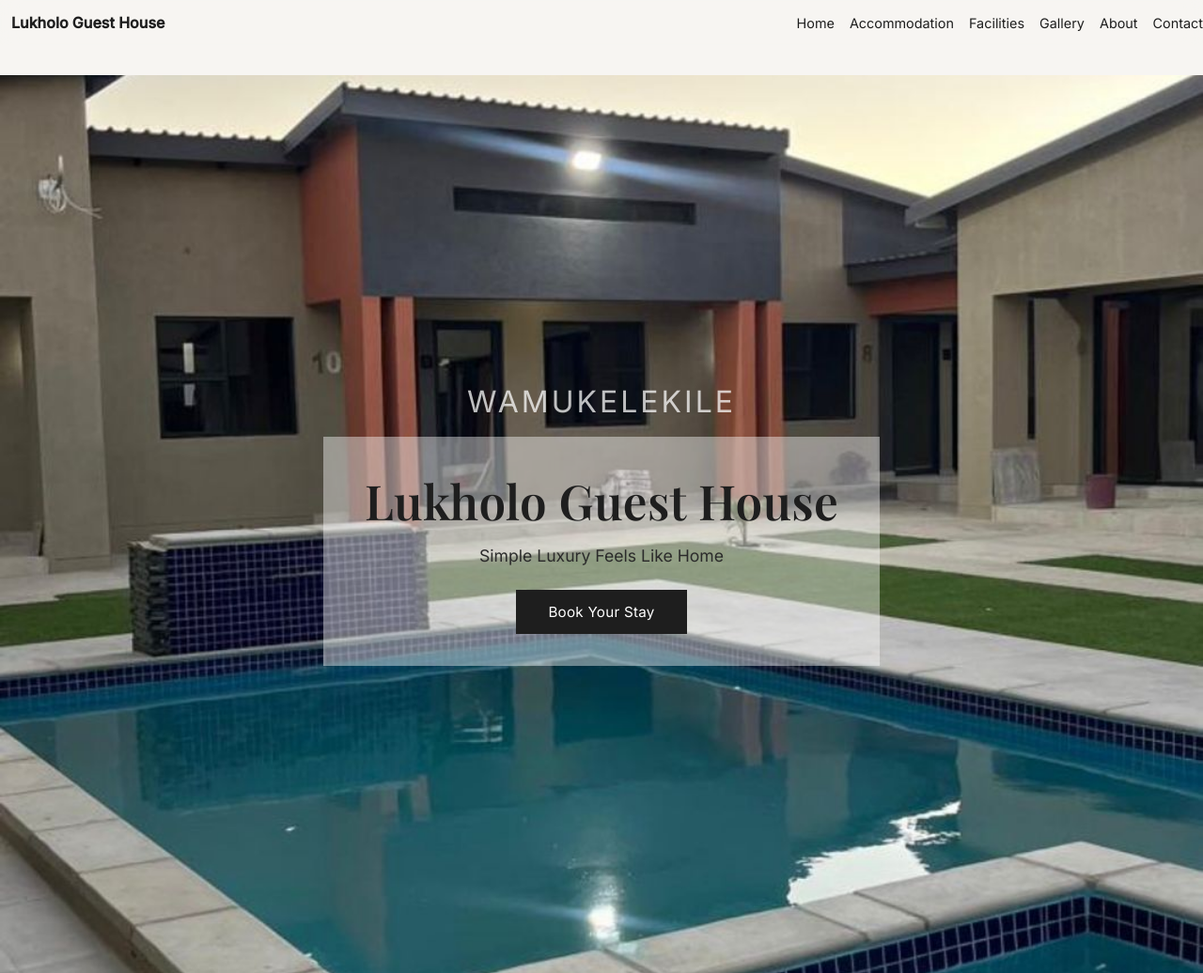
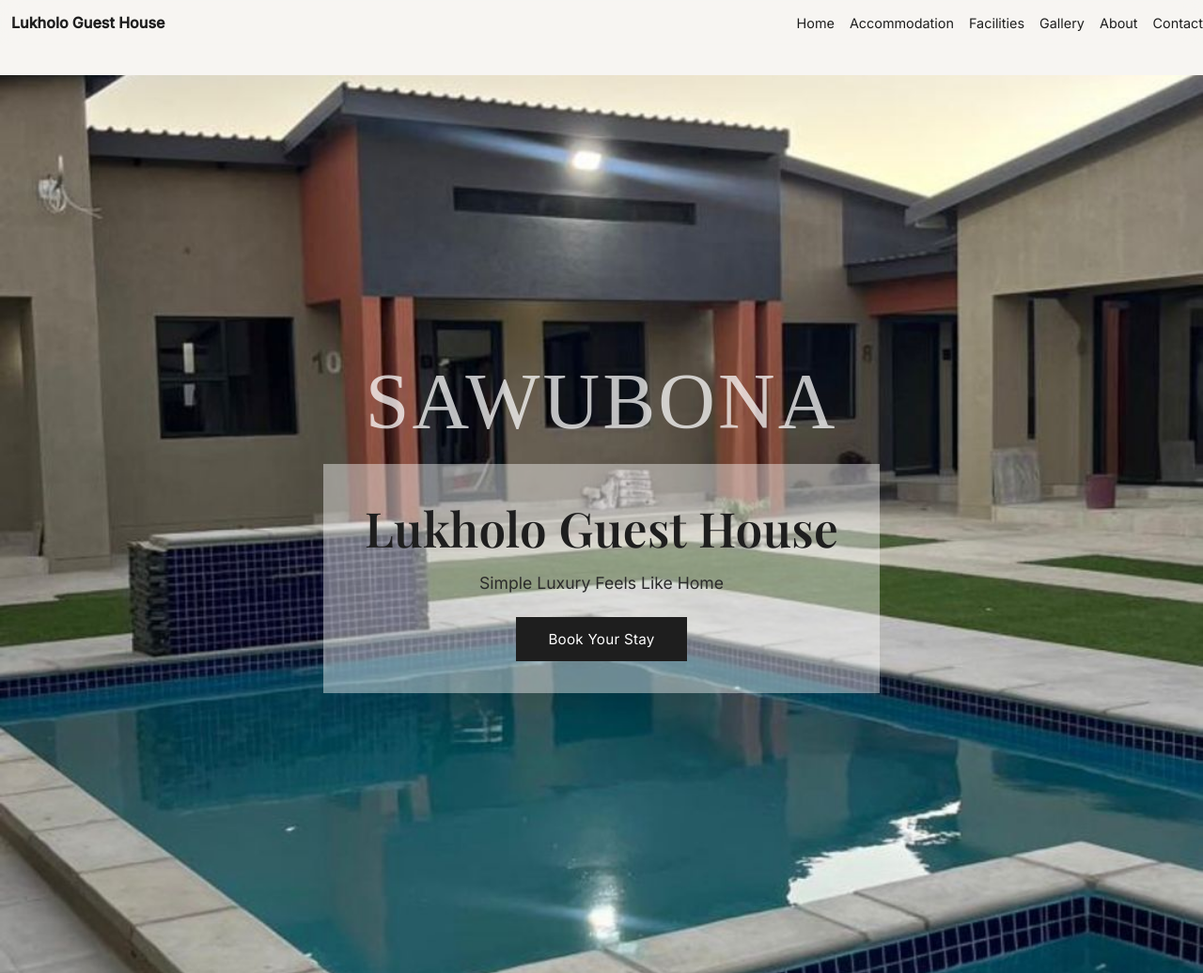
Before and after one commit to modaukgala/lukholo-guest-house-demo, a plain HTML site: page index.html in a window 1280 px wide. Shown: the top 1036 px of the page at 94% size. Drawn offline with nearby package versions, Linux system fonts and the light colour scheme.

Commit message:
Add files via upload

```diff
--- a/index.html
+++ b/index.html
@@ -248,8 +248,11 @@
   <script>
     const greetings = [
       "Welcome",
-      "Wamukelekile",
+      "Sawubona",
       "Howzit",
+      "Hola",
+      "Molo",
+      "Dumela"
     ].filter(Boolean);
 
     let i = 0;
--- a/styles.css
+++ b/styles.css
@@ -96,10 +96,10 @@
 
 /* GREETING – FINAL, CLEAN, PREDICTABLE */
 .greeting{
-  font-size: 32px;                /* locked, no conflicts */
+  font-size: 84px;                /* locked, no conflicts */
   letter-spacing: 3px;
   text-transform: uppercase;
-  font-family: "Inter", Arial, sans-serif;
+  font-family: "Cormorant Garamond", serif;
   color: #ffffff;
   opacity: 0.9;
   transition: opacity 0.4s ease;
```
